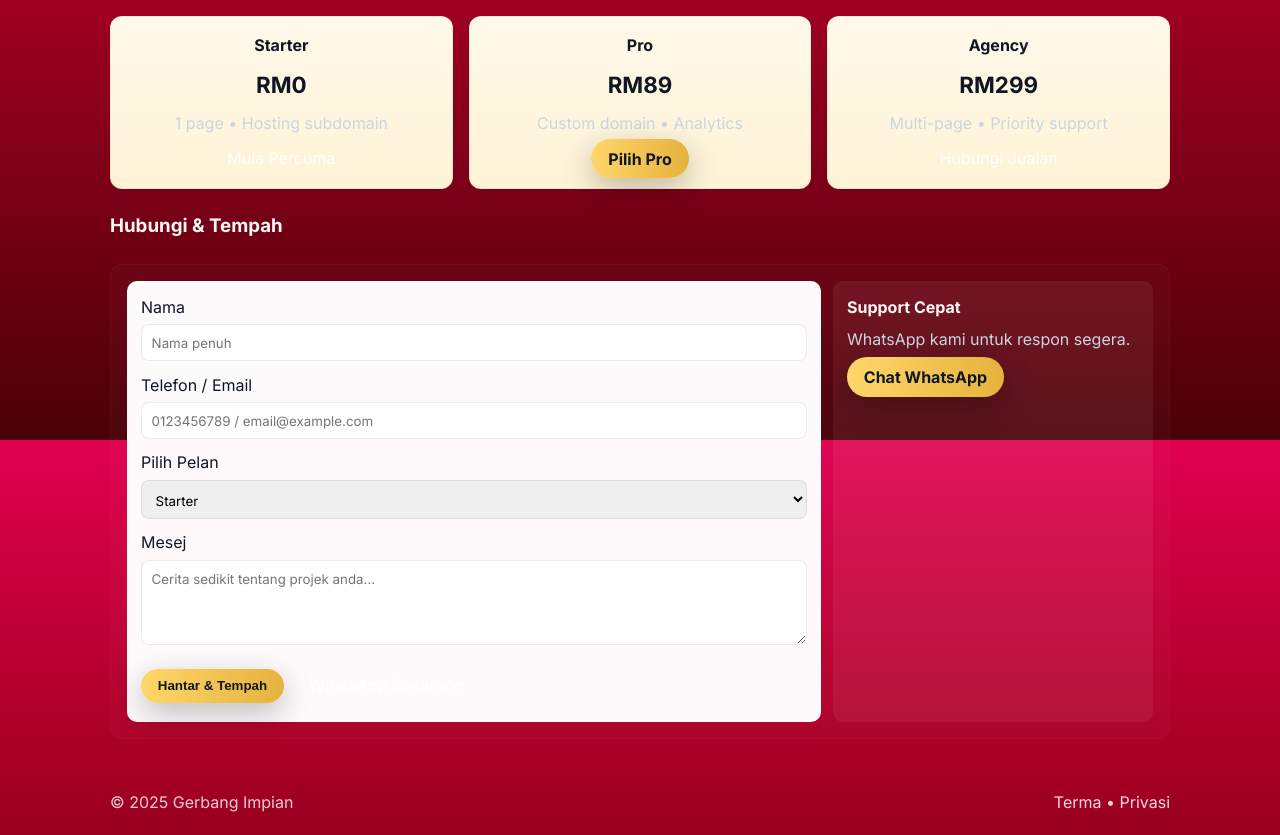
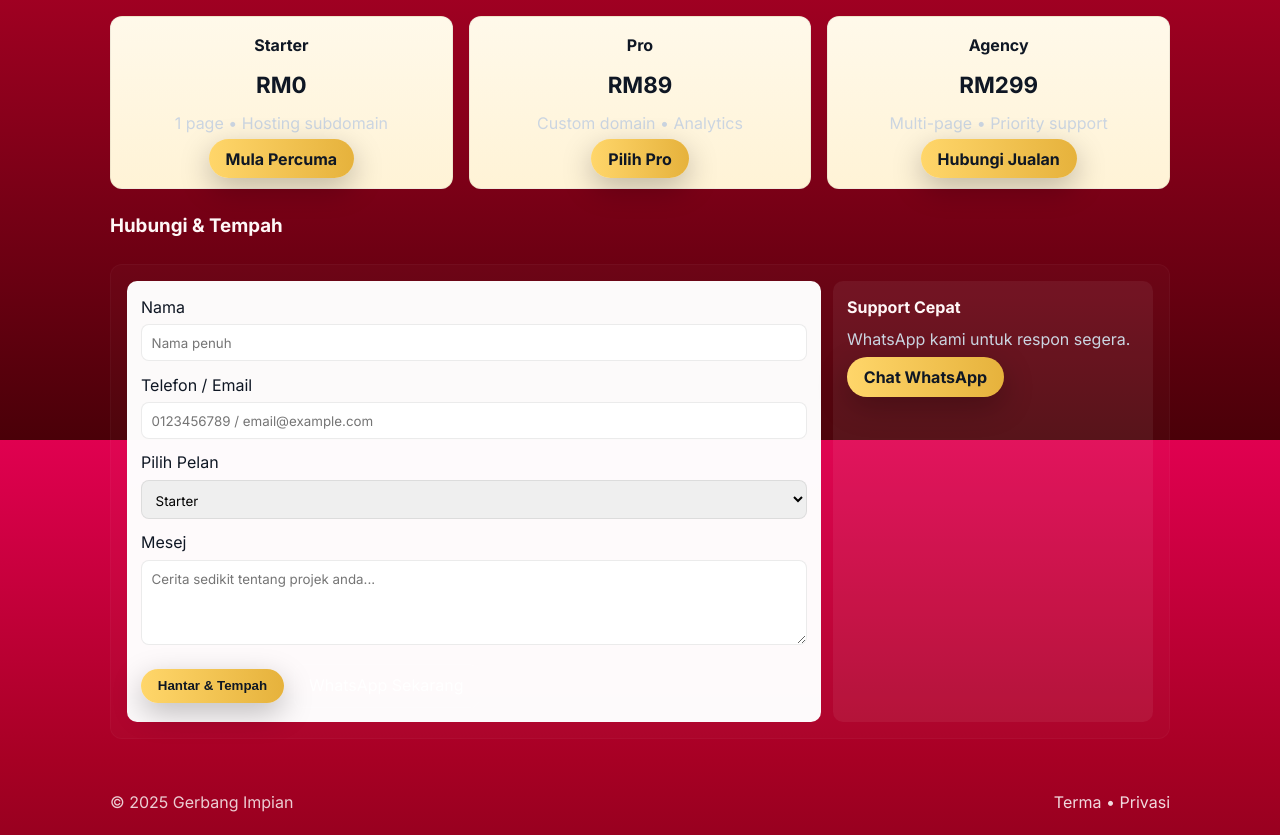
Before and after one commit to amirinrosli7/gerbangimpian, a plain HTML site: page index.html in a window 1280 px wide. Shown: the part 1160-1995 px from the top of the page. Drawn offline with Linux system fonts and the light colour scheme.

Commit message:
Add files via upload

```diff
--- a/index.html
+++ b/index.html
@@ -197,7 +197,7 @@
           <div style="font-weight:800">Starter</div>
           <div style="font-size:1.4rem;font-weight:800;margin:8px 0">RM0</div>
           <div class="muted">1 page • Hosting subdomain</div>
-          <div style="margin-top:10px"><a class="secondary" href="#contact">Mula Percuma</a></div>
+          <div style="margin-top:10px"><a class="btn-primary" href="#contact">Mula Percuma</a></div>
         </div>
 
         <div class="price-card">
@@ -211,7 +211,7 @@
           <div style="font-weight:800">Agency</div>
           <div style="font-size:1.4rem;font-weight:800;margin:8px 0">RM299</div>
           <div class="muted">Multi-page • Priority support</div>
-          <div style="margin-top:10px"><a class="secondary" href="#contact">Hubungi Jualan</a></div>
+          <div style="margin-top:10px"><a class="btn-primary" href="#contact">Hubungi Jualan</a></div>
         </div>
       </div>
     </section>
```
